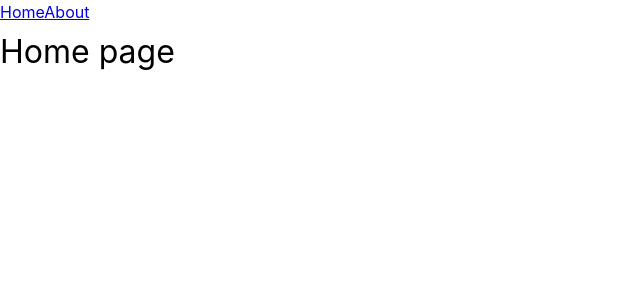
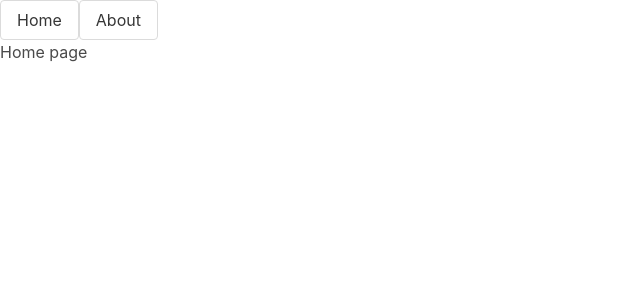
Before and after one commit to serhiipetrash/sp-notes, a Vue app: page / in a window 1280 px wide. Shown: the top 300 px of the page, without its empty margins (0-640 px from the left). Built offline with nearby package versions, Linux system fonts and the light colour scheme.

Commit message:
add Bulma to project

```diff
--- a/package.json
+++ b/package.json
@@ -7,6 +7,7 @@
     "preview": "vite preview --port 4173"
   },
   "dependencies": {
+    "bulma": "^0.9.4",
     "pinia": "^2.0.21",
     "vue": "^3.2.38",
     "vue-router": "^4.1.5"
--- a/src/App.vue
+++ b/src/App.vue
@@ -5,9 +5,13 @@ import { RouterLink, RouterView } from 'vue-router'
 
 <template>
 
-  <RouterLink to="/">Home</RouterLink>
-  <RouterLink to="/about">About</RouterLink>
+  <RouterLink to="/" class="button">Home</RouterLink>
+  <RouterLink to="/about" class="button">About</RouterLink>
 
   <RouterView />
 
 </template>
+
+<style>
+/* @import 'bulma/css/bulma.min.css'; */
+</style>
--- a/src/assets/main.css
+++ b/src/assets/main.css
@@ -1 +1,2 @@
-@import "./base.css";
+/* @import "./base.css"; */
+@import 'bulma/css/bulma.min.css';
```
Also changed, not shown: 1 other file (tests, documents, lock files or other folders).
